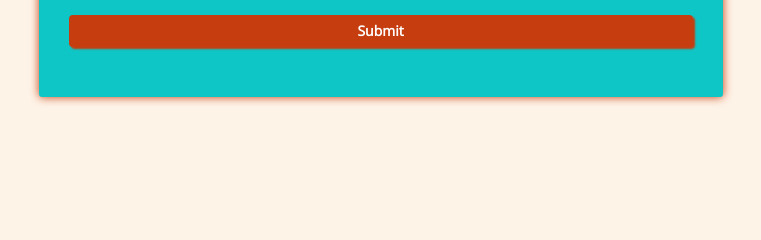
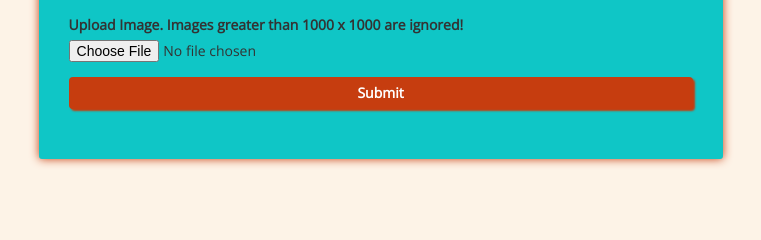
Before and after one commit to jdesoto1618/php_blog_app, a CodeIgniter app: page /php_blog/posts/create in a window 1280 px wide. Shown: the part 452-692 px from the top of the page, without its empty margins (249-1010 px from the left). Run offline with CodeIgniter, Linux system fonts and the light colour scheme; data that the repository does not hold is empty; some libraries are stand-ins or nearby versions.

Commit message:
users can upload images! also handles the case when no image is uploaded. images are viewable along with the post when view post button is clicked

```diff
--- a/application/controllers/Posts.php
+++ b/application/controllers/Posts.php
@@ -45,7 +45,31 @@
         $this->load->view('templates/footer');
       } else {
         // if the form validation passes, go to the post model, render the posts views to see your post in with all others. should be on top of all others. also, need a success message, sweet alert, something to let the user know the post status
-        $this->post_model->create_post();
+        // image upload path. uploaded images will be placed in this directory in the project, once the user presses submit post!
+        $config['upload_path'] = './images/posts';
+        // file types allowed for image upload
+        $config['allowed_types'] = 'gif|jpg|png';
+        // max image size upload
+        $config['max_size'] = '2048';
+        // max image width. this is set to 1000, as the css will then resize the image
+        $config['max_width'] = '1000';
+        // max image height. this is set to 1000, as the css will then resize the image
+        $config['max_height'] = '1000';
+        // load image library with config parameters
+        $this->load->library('upload', $config);
+        // check if the image is not loaded
+        if(!$this->upload->do_upload()){
+          $errors = array('error' => $this->upload->display_errors());
+          // set default image when no image is uploaded by the user. make sure the image has this file name!
+          $post_image = 'noimage.jpg';
+        // if an image is uploaded by the user without errors
+        } else {
+          $data = array('upload_data' => $this->upload->data());
+          // note image is the name of the field in the view
+          $post_image = $_FILES['userfile']['name'];
+        }
+        // call the create_post method from the model. Since this takes $post_image as a parameter, the method in the model must also as well
+        $this->post_model->create_post($post_image);
         // this redirect route matches the one in the route file for sending the user to posts/index. successful post creation message?
         redirect('posts');
       }
--- a/application/models/Post_model.php
+++ b/application/models/Post_model.php
@@ -33,17 +33,19 @@
       return $query->result_array();
     }
 
-    public function create_post(){
+    public function create_post($post_image){
       // get the post title, use this as the slug for the web address on a new blog post
       $slug = url_title($this->input->post('title'));
       // create the array to hold the post information for creating a post
       // when adding more information to the create post form, the matching field values must be part of this data array, so whatever the user enters gets placed into the posts table. when the category_id was added as a FK to the posts table, it had to be added to this array so that when users pick a category for a post, it updates the posts table
+      // left trailing comma in the data array
       $data =
       [
         'title'       => $this->input->post('title'),
         'slug'        => $slug,
         'body'        => $this->input->post('body'),
         'category_id' => $this->input->post('category_id'),
+        'post_image'  => $post_image,
       ];
       // insert data into database from data array. insert syntax: table_name, any_data
       return $this->db->insert('posts', $data);
--- a/application/views/posts/create.php
+++ b/application/views/posts/create.php
@@ -1,7 +1,7 @@
   <!-- place page title here, from posts controller, create method -->
   <h1 class="text-center"><?= $title; ?></h1>
   <div class="form_container">
-    <?= form_open('posts/create', array('class' => 'post_form')); ?>
+    <?= form_open_multipart('posts/create', array('class' => 'post_form')); ?>
       <!-- post title, post fields -->
       <div class="form-group">
         <!-- form control makes the input field block level and styles it -->
@@ -29,6 +29,12 @@
         </select>
       </div>
 
+      <div class="form-group">
+        <!-- image upload -->
+        <label for="image">Upload Image. Images greater than 1000 x 1000 are ignored!</label>
+        <input type="file" name="userfile">
+      </div>
+
       <button type="submit" class="btn btn-success btn-block" name="button">Submit</button>
       <br>
     </form>
--- a/application/views/posts/edit.php
+++ b/application/views/posts/edit.php
@@ -34,6 +34,7 @@
     <input type="hidden" name="id" value="<?= $post['id']; ?>">
 
     <button type="submit" class="btn btn-success btn-block" name="button">Edit Post</button>
+    <a class="btn btn-primary back_to_posts" href="<?= site_url('/posts/'); ?>">Back to Posts</a>
     <br>
   </form>
 
--- a/css/main.css
+++ b/css/main.css
@@ -129,7 +129,6 @@ h1.text-center {
  box-shadow: 2px 2px 2px #c63d0f;
 }
 
-
 /* style error list items on create post form */
 ul.error_list {
   list-style: none;
@@ -138,3 +137,8 @@ ul.error_list {
   /*margin-right: 6.7%;*/
   font-size: 30px;
 }
+
+/* set image upload post size to match its container div size */
+.post_image {
+  width: 100%;
+}
```
Also changed, not shown: application/views/posts/index.php (+16 -6 lines), application/views/posts/view.php (+12 -2 lines), images/posts/angular.png (added), images/posts/angular1.png (added), images/posts/angular_js.png (added), images/posts/css.jpg (added), images/posts/css3.png (added), images/posts/html.jpg (added), images/posts/noimage.jpg (added).
